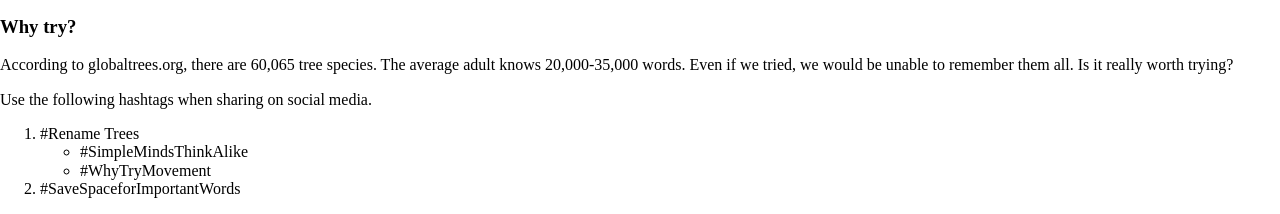
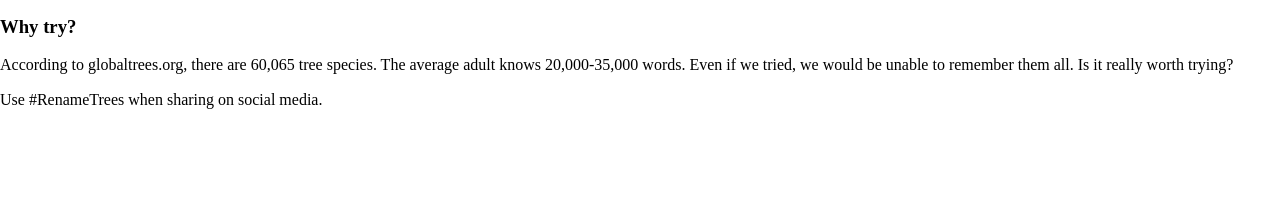
Before and after one commit to hannahmthomas1/First-Webpage-Assignment, a plain HTML site: page index.html in a window 1280 px wide. Shown: the part 1189-1403 px from the top of the page. After the commit the page ends 1314 px from the top, so only its background shows below. Drawn offline with nearby package versions, Linux system fonts and the light colour scheme.

Commit message:
Update index.html

```diff
--- a/index.html
+++ b/index.html
@@ -55,7 +55,7 @@
       </dl>
 
       <figure>
-        <img src=images/dark-pointy-tree.jpg alt="Dark Pointy trees surrounded by fog">
+        <img src=images/dark-pointy-tree.jpg alt="Dark Pointy trees surrounded by fog" loading="lazy">
         <figcaption>Dark Pointy Tree</figcaption>
       </figure>
     </article>
@@ -67,15 +67,7 @@
       Even if we tried, we would be unable to remember them all. Is it really worth trying? </p>
   </aside>
   <footer>
-    <p>Use the following hashtags when sharing on social media.</p>
-    <ol>
-      <li>#Rename Trees</li>
-      <ul>
-        <li>#SimpleMindsThinkAlike</li>
-        <li>#WhyTryMovement</li>
-      </ul>
-      <li>#SaveSpaceforImportantWords</li>
-    </ol>
+    <p>Use #RenameTrees when sharing on social media.</p>
   </footer>
 </body>
 
```
